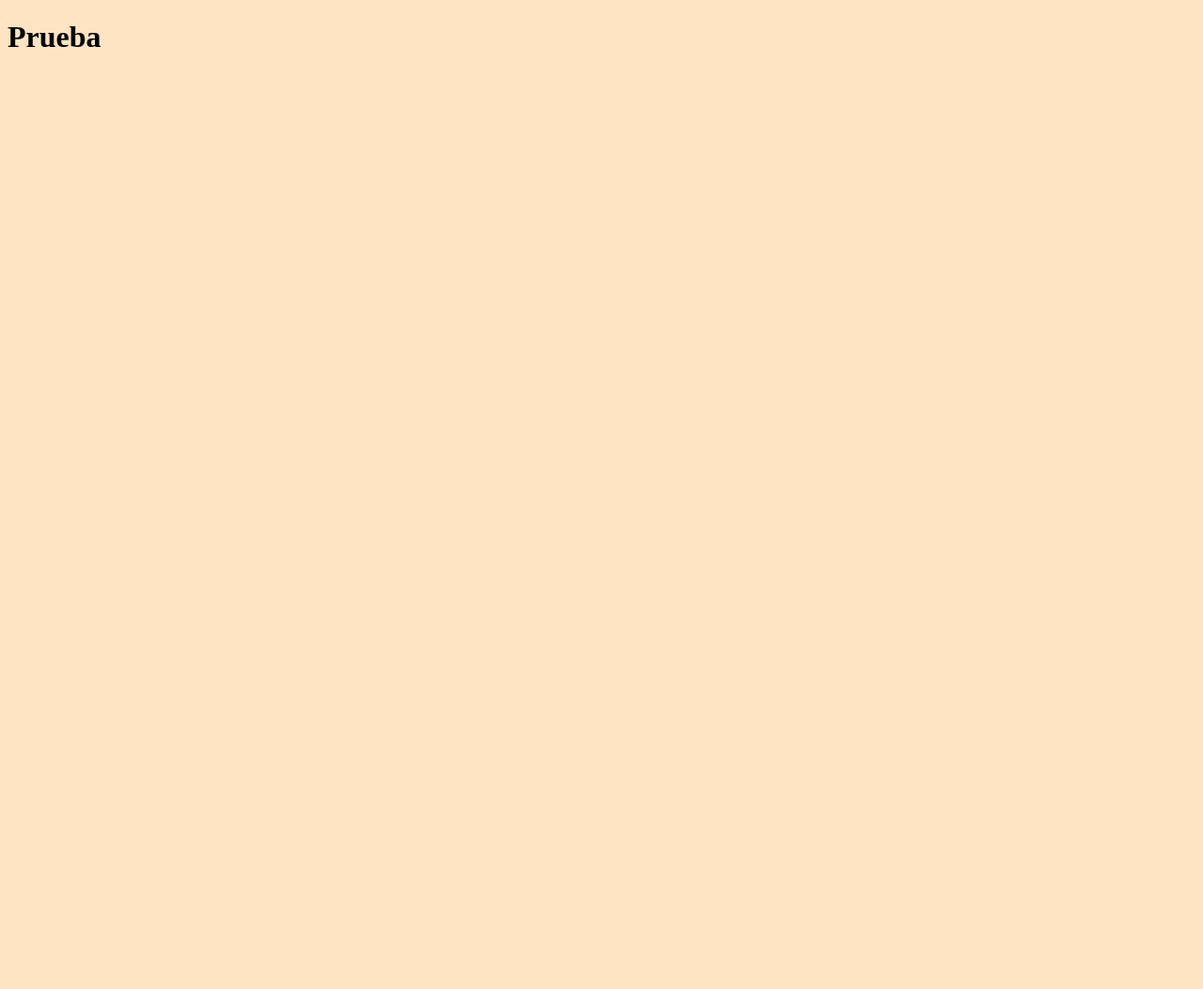
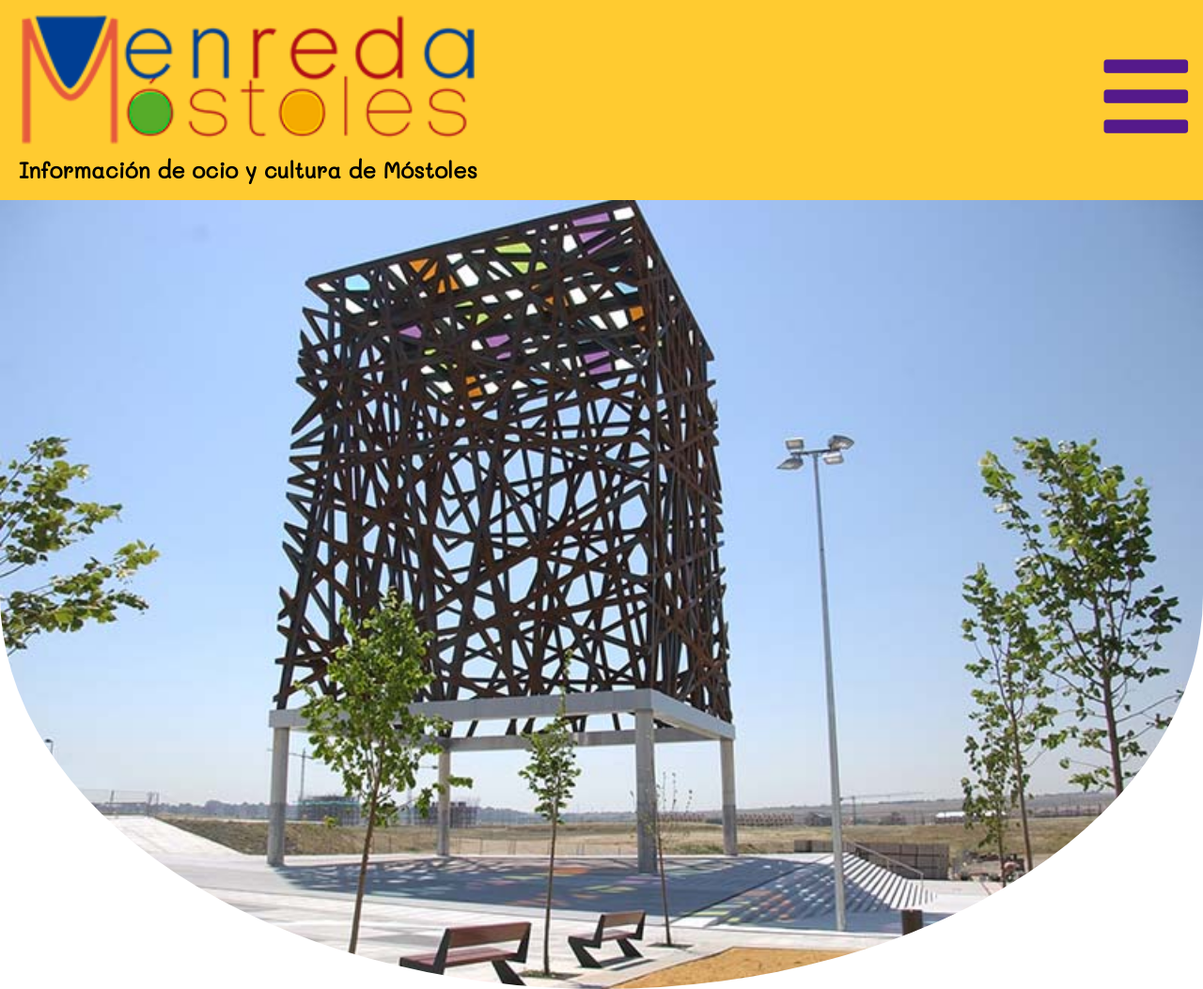
Before and after one commit to juanma62/mostolesenreda, a website: page index.html in a window 1280 px wide. Shown: the whole page at 94% size. Before the commit the page ends 800 px from the top, so only its background shows below. Drawn offline with Linux system fonts and the light colour scheme.

Commit message:
Cambios 30-10-18

```diff
--- a/index.html
+++ b/index.html
@@ -5,9 +5,29 @@
     <meta name="viewport" content="width=device-width, initial-scale=1.0">
     <meta http-equiv="X-UA-Compatible" content="ie=edge">
     <title>Móstoles Enreda</title>
+    <link rel="stylesheet" href="https://use.fontawesome.com/releases/v5.4.2/css/all.css" integrity="sha384-/rXc/GQVaYpyDdyxK+ecHPVYJSN9bmVFBvjA/9eOB+pb3F2w2N6fc5qB9Ew5yIns" crossorigin="anonymous">
+    <link rel="stylesheet" href="./css/normalize.css">
     <link rel="stylesheet" href="./css/style.css">
 </head>
 <body>
-    <h1>Prueba</h1>
+    <header>
+        <div class="cabecera">
+            <div class="logoCabecera">
+                <img src="./asset/logo 300.png" alt="Logotipo Móstoles Enreda" title="Logotipo Móstoles Enreda">
+                <h1>Información de ocio y cultura de Móstoles</h1>
+            </div>
+            <div class="iconoMenu">
+                <a href=""><i class="fas fa-bars"></i></a>
+            </div>
+        </div>
+    </header>
+    <main>
+        <div class="carruselPortada centrarImagen">
+            <img src="./asset/alcalde.jpg" alt="Imagen de Móstoles" title="Imagen de Móstoles">
+        </div>
+    </main>
+    <footer>
+
+    </footer>
 </body>
 </html>
--- a/scss/style.scss
+++ b/scss/style.scss
@@ -1,3 +1,50 @@
-body {
-    background-color: bisque;
+@import url('https://fonts.googleapis.com/css?family=Mali');
+
+$azulmostoles: #1f408f;
+$verdemostoles: #76aa3a;
+$naranjamostoles: #e2a900;
+$rojomostoles:#96151a;
+
+header{
+    .cabecera{
+        background-color: lighten($naranjamostoles, 15%);
+        width: 100%;
+        margin: 0;
+        display: flex;
+        align-items: center;
+        justify-content: space-between;
+    }
+    .logoCabecera{
+        margin-top: 0.5rem;
+        margin-left: 0.5rem;
+        margin-bottom: 0.5rem;
+        width: 40%;
+        padding-bottom: 0.7rem;
+        img {
+            width: 100%;
+        }
+    }
+    .iconoMenu{
+        font-size: 40px;
+        color: $azulmostoles;
+        font-size: 8vw;
+        margin-right: 1rem;
+    }
+    h1{
+        color: black;
+        font-size: 1.84vw;
+        text-align: center;
+        margin-top: -.17rem;
+        font-family: 'Mali', cursive;
+    }
 }
+
+main{
+    .carruselPortada{
+        width: 100%;
+        img{
+        border-radius: 0 0 50% 50%;
+            width: 100%;
+        }
+    }
+}
```
Also changed, not shown: asset/alcalde.jpg (added), css/normalize.css (added), css/style.css, 1 other file.
